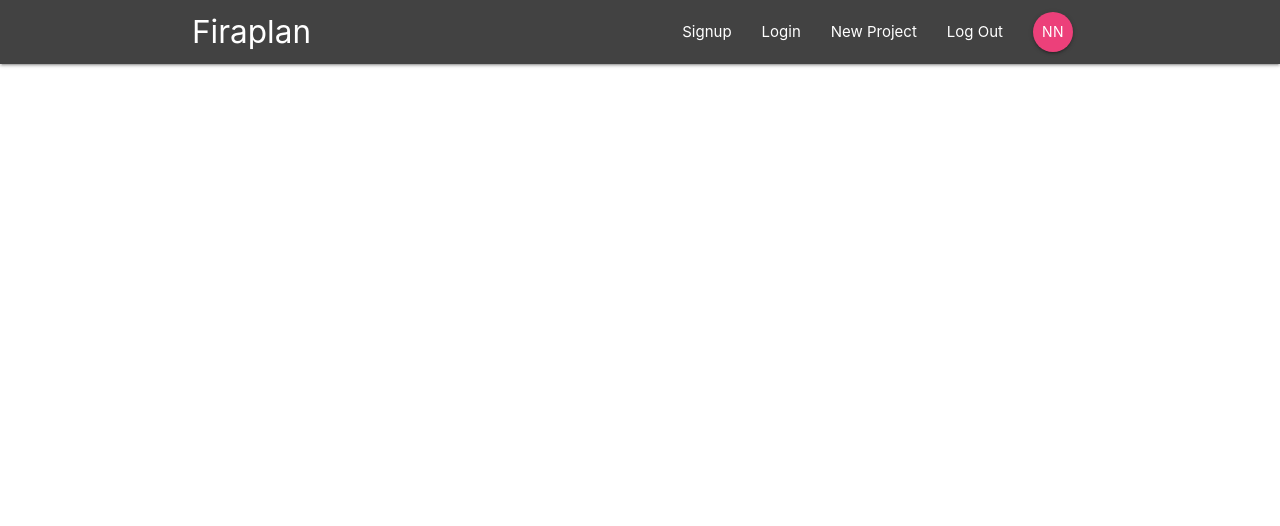
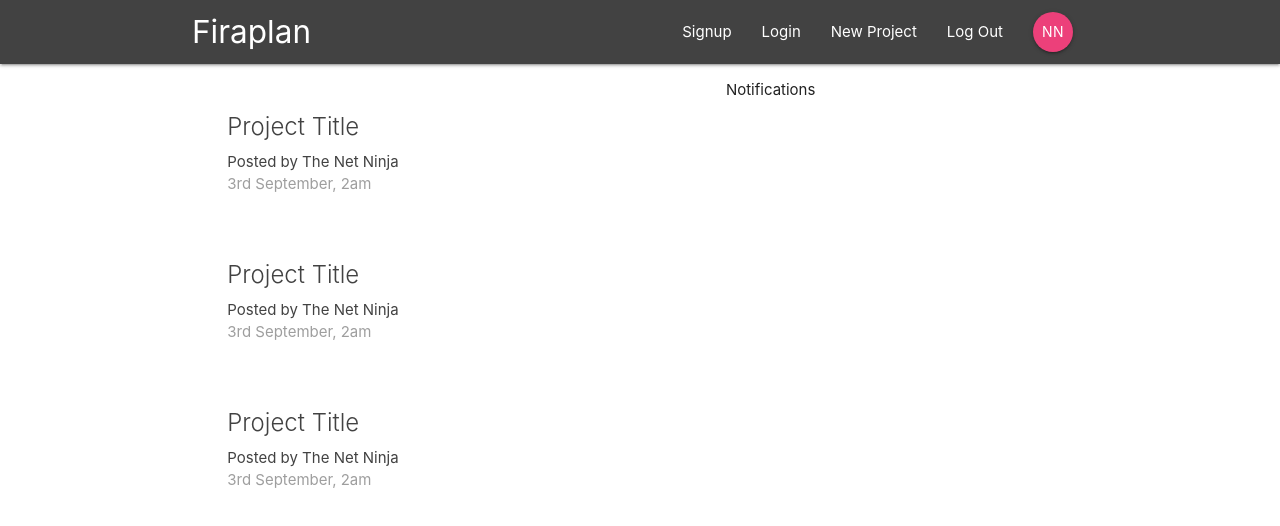
Before and after one commit to firoliyos/Project-Management-System-React-Redux--, a React (Create React App) app in the folder firaplan/: page / in a window 1280 px wide. Shown: the top 526 px of the page. Built offline with nearby package versions, Linux system fonts and the light colour scheme.

Commit message:
project-list-done-with-Routes

```diff
--- a/firaplan/src/App.js
+++ b/firaplan/src/App.js
@@ -1,11 +1,15 @@
-import { BrowserRouter } from "react-router-dom";
+import { BrowserRouter,Routes,Route } from "react-router-dom";
 import Navbar from "./components/layout/Navbar";
+import Dashboard from "./components/dashboard/Dashboard";
 
 function App() {
   return (
     <BrowserRouter>
       <div className="App">
         <Navbar/>
+        <Routes>
+          <Route path='/' element={<Dashboard />}/>
+        </Routes>
       </div>
     </BrowserRouter>
   );
--- a/firaplan/src/components/dashboard/Dashboard.js
+++ b/firaplan/src/components/dashboard/Dashboard.js
@@ -0,0 +1,21 @@
+import React, { Component } from 'react';
+import Notifications from './Notifications';
+import ProjectList from '../projects/ProjectList';
+class Dashboard extends Component {
+    render() {
+        return (
+            <div className="dashboard container">
+              <div className="row">
+                 <div className="col s12 m6">
+                     <ProjectList/>
+                 </div>
+                 <div className="col s12 m5 offset-m1">
+                   <Notifications/>
+                 </div>
+              </div>
+            </div>
+        )
+    }
+}
+
+export default Dashboard
--- a/firaplan/src/components/dashboard/Notifications.js
+++ b/firaplan/src/components/dashboard/Notifications.js
@@ -0,0 +1,11 @@
+import React from 'react';
+
+const Notifications = () => {
+    return(
+        <div>
+          <p>Notifications</p>
+        </div>
+    )
+}
+
+export default Notifications
--- a/firaplan/src/components/projects/ProjectList.js
+++ b/firaplan/src/components/projects/ProjectList.js
@@ -0,0 +1,33 @@
+import React from 'react';
+
+const ProjectList = () => {
+  return (
+    <div className='project-list section'>
+
+      <div className='card z-depth-0 project-summary'>
+        <div className='card-content grey-text text-darken-3'>
+          <span className='card-title'>Project Title</span>
+          <p>Posted by The Net Ninja</p>
+          <p className='grey-text'>3rd September, 2am</p>
+        </div>
+      </div>
+
+      <div className='card z-depth-0 project-summary'>
+        <div className='card-content grey-text text-darken-3'>
+          <span className='card-title'>Project Title</span>
+          <p>Posted by The Net Ninja</p>
+          <p className='grey-text'>3rd September, 2am</p>
+        </div>
+      </div>
+      <div className='card z-depth-0 project-summary'>
+        <div className='card-content grey-text text-darken-3'>
+          <span className='card-title'>Project Title</span>
+          <p>Posted by The Net Ninja</p>
+          <p className='grey-text'>3rd September, 2am</p>
+        </div>
+      </div>
+    </div>
+  );
+};
+
+export default ProjectList
```
